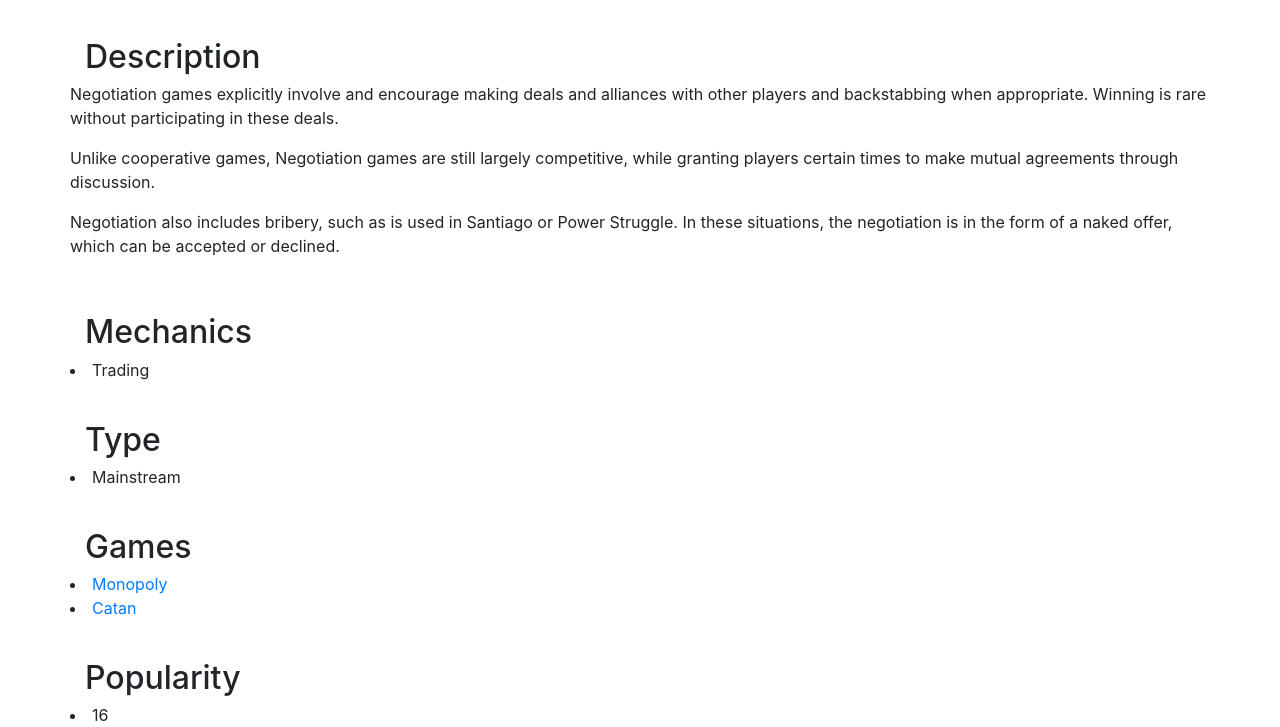
After one commit to jsphyin/idb, a Flask app: page /genres/negotiation in a window 1280 px wide. The commit adds this page. Shown: the part 740-1467 px from the top of the page. Run offline with Flask 2, Linux system fonts and the light colour scheme; some libraries are stand-ins or nearby versions.

Commit message:
Genre instances done. Fixed other instances

```diff
--- a/main.py
+++ b/main.py
@@ -50,6 +50,18 @@ def pratt():
 def genres():
     return render_template('genres.html')
 
+@app.route('/genres/negotiation')
+def negotiation():
+    return render_template('genre_models/negotiation.html')
+
+@app.route('/genres/economic')
+def economic():
+    return render_template('genre_models/economic.html')
+
+@app.route('/genres/deduction')
+def deduction():
+    return render_template('genre_models/deduction.html')
+
 @app.route('/events')
 def events():
     return render_template('events.html')
--- a/templates/dev_models/magie.html
+++ b/templates/dev_models/magie.html
@@ -7,11 +7,11 @@
 
 {% block model_desc_attribute %}
     Magie is the creator of Monopoly, a popular game within the
-    <a href="../genre/economic">
+    <a href="../genres/economic">
                     economic
     </a>
     and
-    <a href="../genre/negotiation">
+    <a href="../genres/negotiation">
                     negotiation
     </a>
     genres.
--- a/templates/dev_models/pratt.html
+++ b/templates/dev_models/pratt.html
@@ -7,7 +7,7 @@
 
 {% block model_desc_attribute %}
     Pratt is the creator of Clue, a popular game within the
-    <a href="../genre/deduction">
+    <a href="../genres/deduction">
                     deduction
     </a>
     genre.
--- a/templates/dev_models/teuber.html
+++ b/templates/dev_models/teuber.html
@@ -7,11 +7,11 @@
 
 {% block model_desc_attribute %}
     Teuber has created games within the
-    <a href="../genre/deduction">
+    <a href="../genres/deduction">
                     deduction
     </a>
     and
-    <a href="../genre/negotiation">
+    <a href="../genres/negotiation">
                     negotiation
     </a>
     genres.
--- a/templates/event_models/cec.html
+++ b/templates/event_models/cec.html
@@ -23,8 +23,8 @@ N/A
         </a>
     </li>
     <li>
-        <a href="../genres/economics">
-                    Economics
+        <a href="../genres/economic">
+                    Economic
         </a>
     </li>
 {% endblock %}
--- a/templates/event_models/cwc.html
+++ b/templates/event_models/cwc.html
@@ -23,8 +23,8 @@ N/A
         </a>
     </li>
     <li>
-        <a href="../genres/economics">
-                    Economics
+        <a href="../genres/economic">
+                    Economic
         </a>
     </li>
 {% endblock %}
--- a/templates/event_models/mwc.html
+++ b/templates/event_models/mwc.html
@@ -23,8 +23,8 @@ N/A
         </a>
     </li>
     <li>
-        <a href="../genres/economics">
-                    Economics
+        <a href="../genres/economic">
+                    Economic
         </a>
     </li>
 {% endblock %}
--- /dev/null
+++ b/templates/genre_models/genre_model.html
@@ -0,0 +1,78 @@
+{% extends "base.html" %}
+
+{% block content %}
+
+<div id="grid-header" class="page-header">
+    <div class="page-header">
+        <h2>{% block model_name %}{% endblock %}</h2>
+    </div>
+    <section id="model-picture">
+         <img class="d-block w-100" src="{% block model_img %} {% endblock %}" height=600px>
+    </section>
+</div>
+
+<div id="grid-header" class="page-header">
+    <div class="page-header">
+        <h2>Description</h2>
+    </div>
+    <section class="grid-content">
+        <div class="row">
+            <section id="grid-model-name">
+                {% block model_desc_attribute %}{% endblock %}
+            </section>
+        </div>
+    </section>
+</div>
+
+<div id="grid-header" class="page-header">
+    <div class="page-header">
+        <h2>Mechanics</h2>
+    </div>
+    <section class="grid-content">
+        <div class="row">
+            <section id="grid-model-name">
+                {% block model_mechanics_attribute %}{% endblock %}
+            </section>
+        </div>
+    </section>
+</div>
+
+<div id="grid-header" class="page-header">
+    <div class="page-header">
+        <h2>Type</h2>
+    </div>
+    <section class="grid-content">
+        <div class="row">
+            <section id="grid-model-name">
+                {% block model_type_attribute %}{% endblock %}
+            </section>
+        </div>
+    </section>
+</div>
+
+<div id="grid-header" class="page-header">
+    <div class="page-header">
+        <h2>Games</h2>
+    </div>
+    <section class="grid-content">
+        <div class="row">
+            <section id="grid-model-name">
+                {% block model_games_attribute %}{% endblock %}
+            </section>
+        </div>
+    </section>
+</div>
+
+<div id="grid-header" class="page-header">
+    <div class="page-header">
+        <h2>Popularity</h2>
+    </div>
+    <section class="grid-content">
+        <div class="row">
+            <section id="grid-model-name">
+                {% block model_popularity_attribute %}{% endblock %}
+            </section>
+        </div>
+    </section>
+</div>
+{% endblock %}
--- /dev/null
+++ b/templates/genre_models/negotiation.html
@@ -0,0 +1,38 @@
+{% extends "genre_models/genre_model.html" %}
+
+{% block model_name %}Negotiation{% endblock %}
+{% block title %}Negotiation{% endblock %}
+{% block page_id %}negotiation{% endblock %}
+{% block genres_active %}active{% endblock %}
+{% block model_img %}https://d30y9cdsu7xlg0.cloudfront.net/png/180167-200.png{% endblock %}
+
+{% block model_desc_attribute %}
+    <p>Negotiation games explicitly involve and encourage making deals and alliances with other players and backstabbing when appropriate. Winning is rare without participating in these deals.</p>
+    <p>Unlike cooperative games, Negotiation games are still largely competitive, while granting players certain times to make mutual agreements through discussion.</p>
+    <p>Negotiation also includes bribery, such as is used in Santiago or Power Struggle. In these situations, the negotiation is in the form of a naked offer, which can be accepted or declined.</p>
+{% endblock %}
+
+{% block model_mechanics_attribute %}
+    <li>Trading</li>
+{% endblock %}
+
+{% block model_type_attribute %}
+    <li>Mainstream</li>
+{% endblock %}
+
+{% block model_games_attribute %}
+    <li>
+        <a href="../games/monopoly">
+                    Monopoly
+        </a>
+    </li>
+    <li>
+        <a href="../games/catan">
+                    Catan
+        </a>
+    </li>
+{% endblock %}
+
+{% block model_popularity_attribute %}
+    <li>16</li>
+{% endblock %}
--- a/templates/genres.html
+++ b/templates/genres.html
@@ -9,6 +9,7 @@
 
 {% block model_1_name %}Negotiation{% endblock %}
 {% block model_1_img %}https://d30y9cdsu7xlg0.cloudfront.net/png/180167-200.png{% endblock %}
+{% block model_1_link%}genres/negotiation{% endblock %}
 {% block model_1_attribute %}
 <li>Negotiation games explicitly involve and encourage making deals and
     alliances with other players and backstabbing when appropriate. Winning is
@@ -24,6 +25,7 @@
 
 {% block model_2_name %}Economic{% endblock %}
 {% block model_2_img %}https://cdn0.iconfinder.com/data/icons/economy/450/world-economy-512.png{% endblock %}
+{% block model_2_link%}genres/economic{% endblock %}
 {% block model_2_attribute %}
 <li>Economic games encourage players to develop and manage a system of
     production, distribution, trade, and/or consumption of goods. The games
@@ -37,6 +39,7 @@
 
 {% block model_3_name %}Deduction{% endblock %}
 {% block model_3_img %}https://d30y9cdsu7xlg0.cloudfront.net/png/41279-200.png{% endblock %}
+{% block model_3_link%}genres/deduction{% endblock %}
 {% block model_3_attribute %}
 <li>Deduction games are those that require players to form conclusions based on
     available premises. These games are quite varied, including several
```
Also changed, not shown: templates/game_models/catan.html (+10 -2 lines), templates/game_models/clue.html (+10 -2 lines), templates/game_models/game_model.html (+2 -6 lines), templates/game_models/monopoly.html (+15 -3 lines), templates/genre_models/deduction.html (added, +32 -0 lines), templates/genre_models/economic.html (added, +33 -0 lines).
